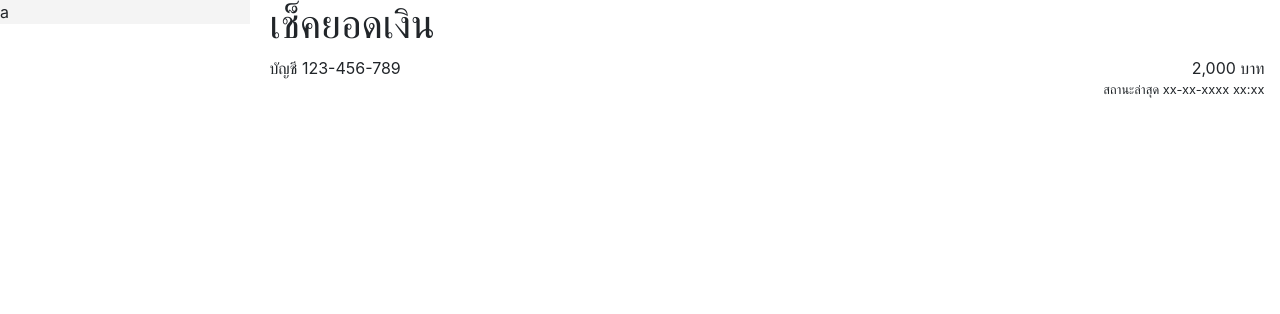
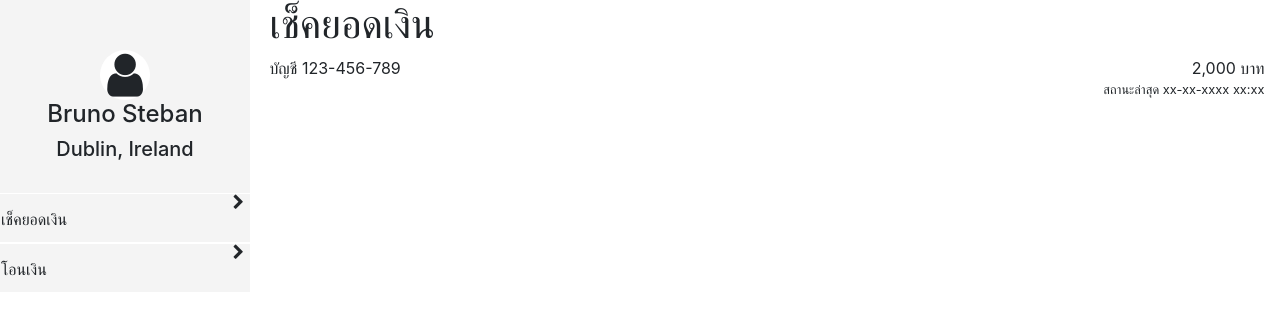
Before and after one commit to jate-khr/mu-wallets, a plain HTML site: page mu-wallets/mu-wallets/index.html in a window 1280 px wide. Drawn offline with nearby package versions, Linux system fonts and the light colour scheme; some packages are replaced by stand-ins of ours.

Commit message:
[Edited] fixed left menu

```diff
--- a/mu-wallets/mu-wallets/index.html
+++ b/mu-wallets/mu-wallets/index.html
@@ -2,6 +2,7 @@
 <head>
     <title></title>
     <link href="https://cdnjs.cloudflare.com/ajax/libs/twitter-bootstrap/4.1.1/css/bootstrap.min.css" rel="stylesheet" />
+    <link href="https://cdnjs.cloudflare.com/ajax/libs/font-awesome/4.7.0/css/font-awesome.css" rel="stylesheet" />
     <script type="text/javascript" src="https://cdnjs.cloudflare.com/ajax/libs/angular.js/1.6.8/angular.min.js"></script>
     <script type="text/javascript" src="https://cdnjs.cloudflare.com/ajax/libs/angular-ui-router/1.0.18/angular-ui-router.min.js"></script>
     <style>
@@ -9,21 +10,46 @@
             padding: 0;
             margin: 0;
         }
+
+        .menu-item {
+            height: 50px;
+            line-height: 50px;
+            border: solid 1px #FFF;
+        }
     </style>
 </head>
 <body>
-        <div style="min-width: 250px; display: inline-block; vertical-align: top; background-color: rgba(240,240,240, 0.7);">a</div>
+    <div style="min-width: 250px; display: inline-block; vertical-align: top; background-color: rgba(240,240,240, 0.7); padding-top: 50px;"
+         class="text-center">
+        <div style="border-radius: 50px; display: inline-block; width: 50px; height: 50px; background-color: #FFF; font-size: 50px; line-height: 50px;" class="text-center">
+            <i class="fa fa-user"></i>
+        </div>
+        <br />
+        <h4>Bruno Steban</h4>
+        <h5>Dublin, Ireland</h5>
+        <br />
+        <div class="text-left">
+
+            <div class="menu-item row">
+                <div class="col-10">เช็คยอดเงิน</div>
+                <div class="col-1"><i class="fa fa-chevron-right"></i></div>
+            </div>
+            <div class="menu-item row">
+                <div class="col-10">โอนเงิน</div>
+                <div class="col-1" style="height: 50px; line-height: 50px;"><i class="fa fa-chevron-right"></i></div>
+            </div>
+        </div>
+    </div>
     <div style="min-width: calc(100% - 255px); display: inline-block;">
         <div ui-view=""></div>
     </div>
-
 </body>
 </html>
 <script>
     angular.module('muWallet', [
         'ui.router'
     ])
-    .config(['$stateProvider', '$urlRouterProvider', function($stateProvider, $urlRoutersProvider){
+        .config(['$stateProvider', '$urlRouterProvider', function ($stateProvider, $urlRoutersProvider) {
             $urlRoutersProvider.otherwise('/balance');
             $stateProvider.state('balance', {
                 url: '/balance',
```
Lines whose indentation alone changed are shown as unchanged.
